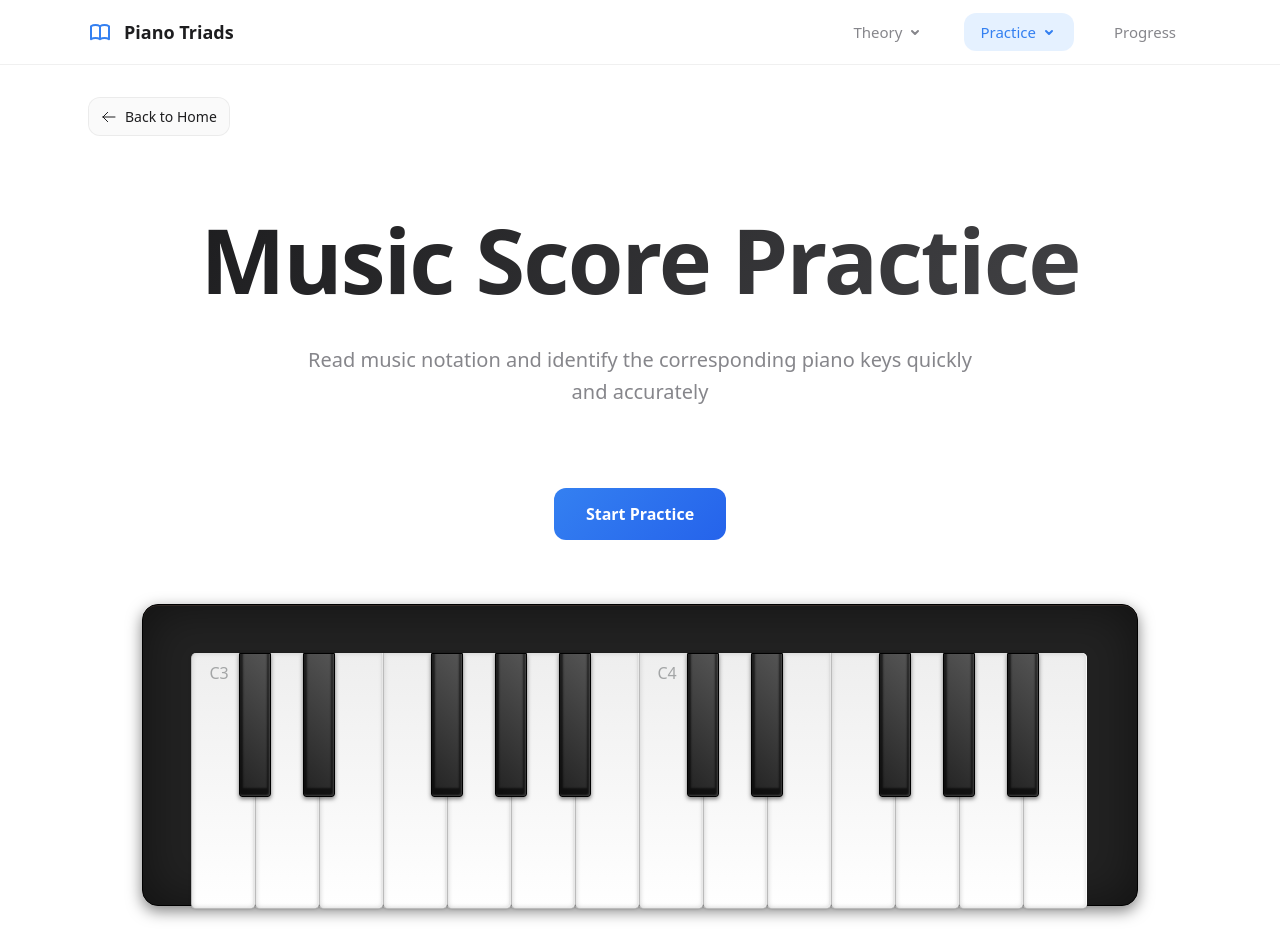
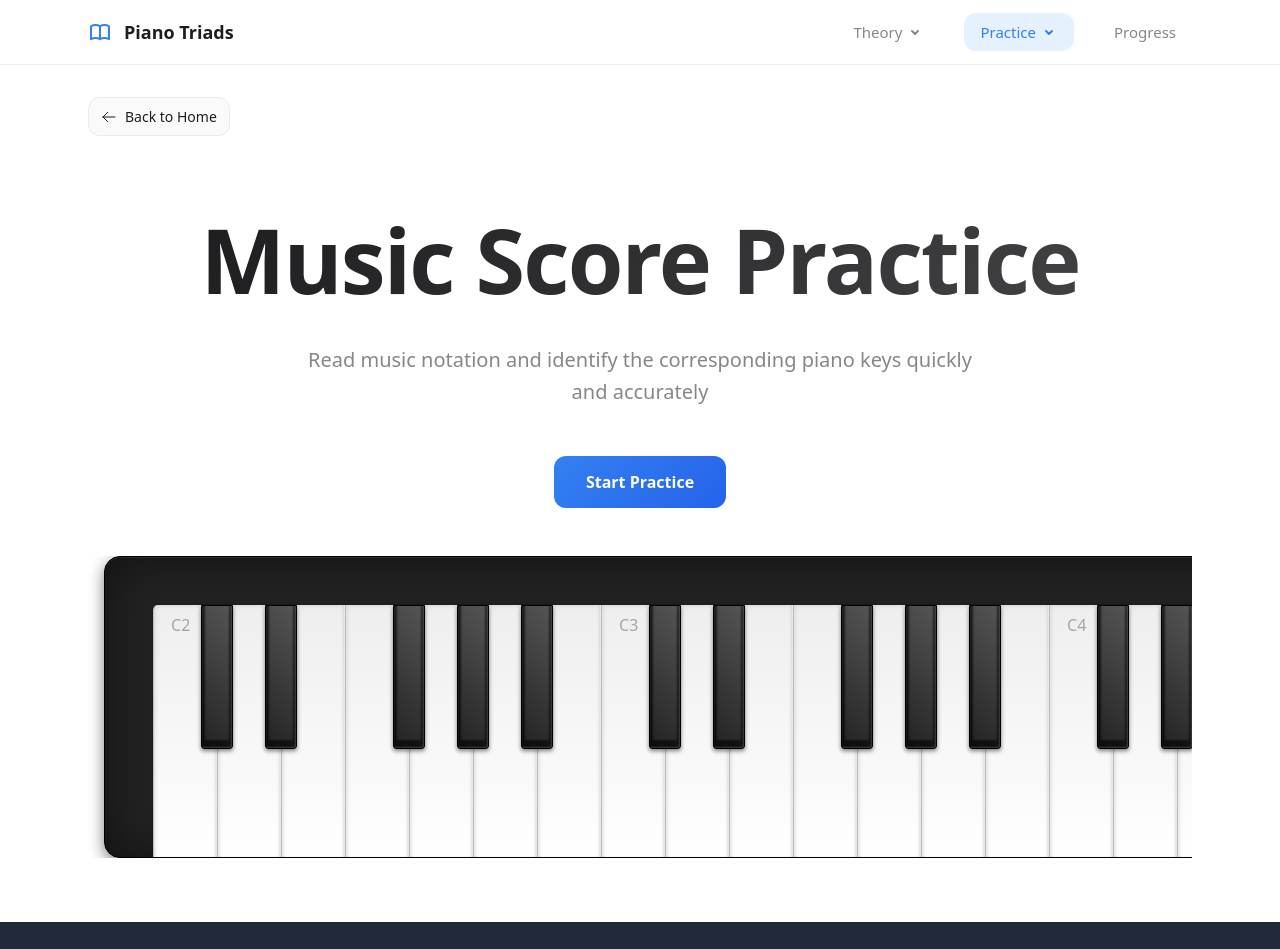
Before and after one commit to guilpejon/piano-triads, a SvelteKit app: page /music-score-practice in a window 1280 px wide. Shown: the top 949 px of the page. Built offline with nearby package versions, Linux system fonts and the light colour scheme.

Commit message:
Added extended piano to music score practice

```diff
--- a/src/app.css
+++ b/src/app.css
@@ -154,3 +154,40 @@
     padding-bottom: 0.75rem;
   }
 }
+
+/* Piano Component Shared Styles */
+.piano-section {
+  padding: 0.5rem 0 2rem 0;
+}
+
+.piano-container {
+  max-width: 80rem;
+  margin: 0 auto;
+  padding: 0 1rem;
+}
+
+/* Extended Piano Overrides - Applied per page wrapper */
+.chord-dictionary-wrapper .piano-container,
+.learn-music-reading-wrapper .piano-container,
+.music-reading-wrapper .piano-container {
+  max-width: none;
+  overflow-x: auto;
+  overflow-y: hidden;
+}
+
+/* Responsive Piano Styles */
+@media (max-width: 768px) {
+  .piano-container {
+    padding: 0 0.5rem;
+  }
+}
+
+@media (max-width: 480px) {
+  .piano-section {
+    padding: 0.5rem 0 1rem 0;
+  }
+
+  .piano-container {
+    padding: 0 0.5rem;
+  }
+}
--- a/src/routes/chord-dictionary/+page.svelte
+++ b/src/routes/chord-dictionary/+page.svelte
@@ -397,23 +397,7 @@
     margin: 0 auto;
   }
 
-  /* Piano section */
-  .piano-section {
-    padding: 0.5rem 0 2rem 0;
-  }
-
-  .piano-container {
-    max-width: 80rem;
-    margin: 0 auto;
-    padding: 0 1rem;
-  }
-
-  /* Allow extended piano to use full width and scroll */
-  .chord-dictionary-wrapper .piano-container {
-    max-width: none; /* Remove width constraint for extended piano */
-    overflow-x: auto;
-    overflow-y: hidden;
-  }
+  /* Piano overrides handled in app.css */
 
   /* Score section spacing */
   .score-section {
@@ -492,22 +476,14 @@
       width: 100%;
     }
 
-    .piano-container {
-      padding: 0 0.5rem;
-    }
-
-    .piano-section {
-      padding: 0.5rem 0 2rem 0;
-    }
+    /* Piano responsive styles handled in app.css */
   }
 
   @media (max-width: 480px) {
     .score-section {
       padding-bottom: 1.5rem;
     }
-    .piano-container {
-      padding: 0 0.5rem;
-    }
+    /* Piano responsive styles handled in app.css */
 
     .header-section {
       padding: 2rem 0;
@@ -516,9 +492,5 @@
     .controls-section {
       padding-bottom: 1rem;
     }
-
-    .piano-section {
-      padding: 0.5rem 0 1rem 0;
-    }
   }
 </style>
--- a/src/routes/learn-music-reading/+page.svelte
+++ b/src/routes/learn-music-reading/+page.svelte
@@ -511,22 +511,7 @@
     font-style: italic;
   }
 
-  /* Piano Section */
-  .piano-section {
-    padding: 0.5rem 0 2rem 0;
-  }
-
-  .piano-container {
-    max-width: 80rem;
-    margin: 0 auto;
-    padding: 0 1rem;
-  }
-
-  /* Allow extended piano to use full width and scroll */
-  .learn-music-reading-wrapper .piano-container {
-    max-width: 100%; /* Override for extended piano */
-    overflow-x: auto;
-  }
+  /* Piano styles handled in app.css */
 
 
 
@@ -547,9 +532,7 @@
       padding: 1rem 0;
     }
 
-    .piano-container {
-      padding: 0 0.5rem;
-    }
+    /* Piano responsive styles handled in app.css */
 
     .mnemonic-group.clickable {
       padding: 0.75rem;
--- a/src/routes/music-score-practice/+page.svelte
+++ b/src/routes/music-score-practice/+page.svelte
@@ -2,7 +2,7 @@
   import Piano from '$lib/components/Piano.svelte';
   import MusicScore from '$lib/components/MusicScore.svelte';
   import { onMount, onDestroy } from 'svelte';
-  import { playNote } from '$lib/utils/audioUtils';
+  import { playNote, preloadAudio } from '$lib/utils/audioUtils';
   import {
     loadProgress,
     saveProgress,
@@ -37,16 +37,19 @@
   let userProgress: UserProgress;
   let roundStartTime: number;
 
-  // Available notes for each clef range (matching available audio files C3-B4)
-  const trebleNotes = [
-    'E4', 'F4', 'F#4', 'G4', 'G#4', 'A4', 'A#4', 'B4'
+  // Available notes for extended piano range (C2-C6 including accidentals)
+  const allNotes = [
+    // Octave 2
+    'C2', 'C#2', 'D2', 'D#2', 'E2', 'F2', 'F#2', 'G2', 'G#2', 'A2', 'A#2', 'B2',
+    // Octave 3
+    'C3', 'C#3', 'D3', 'D#3', 'E3', 'F3', 'F#3', 'G3', 'G#3', 'A3', 'A#3', 'B3',
+    // Octave 4
+    'C4', 'C#4', 'D4', 'D#4', 'E4', 'F4', 'F#4', 'G4', 'G#4', 'A4', 'A#4', 'B4',
+    // Octave 5
+    'C5', 'C#5', 'D5', 'D#5', 'E5', 'F5', 'F#5', 'G5', 'G#5', 'A5', 'A#5', 'B5',
+    // Octave 6
+    'C6'
   ];
-
-  const bassNotes = [
-    'C3', 'D3', 'E3', 'F3', 'G3', 'A3'
-  ];
-
-  const allNotes = [...trebleNotes, ...bassNotes];
 
   // Reactive accuracy calculation
   $: accuracy = totalRounds > 0 ? Math.round((successfulRounds / totalRounds) * 100) : 0;
@@ -231,6 +234,9 @@
     // Load user progress
     userProgress = loadProgress();
 
+    // Preload audio for extended piano range
+    preloadAudio('extended');
+
     // Initialize progress structure if needed
     if (!userProgress.modules.musicReading) {
       userProgress.modules.musicReading = {
@@ -395,7 +401,7 @@
     <!-- Piano Section -->
     <section class="piano-section">
       <div class="piano-container">
-        <Piano bind:this={pianoComponent} chordNotes={showCorrectAnswer ? currentScoreNotes : []} stickyOnMobile={true} showOctaveMarkers={true} />
+        <Piano bind:this={pianoComponent} keyRange="extended" chordNotes={showCorrectAnswer ? currentScoreNotes : []} stickyOnMobile={true} showOctaveMarkers={true} />
       </div>
     </section>
 
@@ -429,7 +435,10 @@
 </div>
 
 <style>
-  /* Music score practice wrapper */
+  .controls-section {
+    padding-bottom: 2.5rem;
+  }
+
   .music-reading-wrapper {
     min-height: calc(90vh - 4rem);
     padding: 2rem 0;
@@ -501,14 +510,15 @@
   /* Result Display */
   .result-display {
     display: flex;
-    flex-direction: column;
+    flex-direction: row;
     align-items: center;
-    gap: 0.5rem;
+    gap: 1rem;
     padding: 1.5rem;
     border-radius: 1rem;
     background: rgba(255, 255, 255, 0.95);
     backdrop-filter: blur(20px);
     border: 1px solid var(--color-border-light);
+    justify-content: center;
   }
 
   .result-icon {
@@ -534,12 +544,6 @@
     font-size: 1.5rem;
     font-weight: 600;
     color: var(--color-text-primary);
-  }
-
-  /* Controls */
-  .controls-section {
-    padding-top: 2rem;
-    padding-bottom: 2rem;
   }
 
   .controls-container {
@@ -573,17 +577,7 @@
     box-shadow: var(--shadow-lg);
   }
 
-  /* Piano section */
-  .piano-section {
-    padding-bottom: 2rem;
-  }
-
-  .piano-container {
-    display: flex;
-    justify-content: center;
-    align-items: center;
-    padding: 2rem;
-  }
+  /* Piano styles handled in app.css */
 
   /* Statistics section */
   .stats-section {
@@ -646,9 +640,7 @@
   /* Responsive Design */
   @media (max-width: 768px) {
 
-    .piano-container {
-      padding: 1rem;
-    }
+    /* Piano responsive styles handled in app.css */
 
     .stats-container {
       padding: 1.5rem;
```
